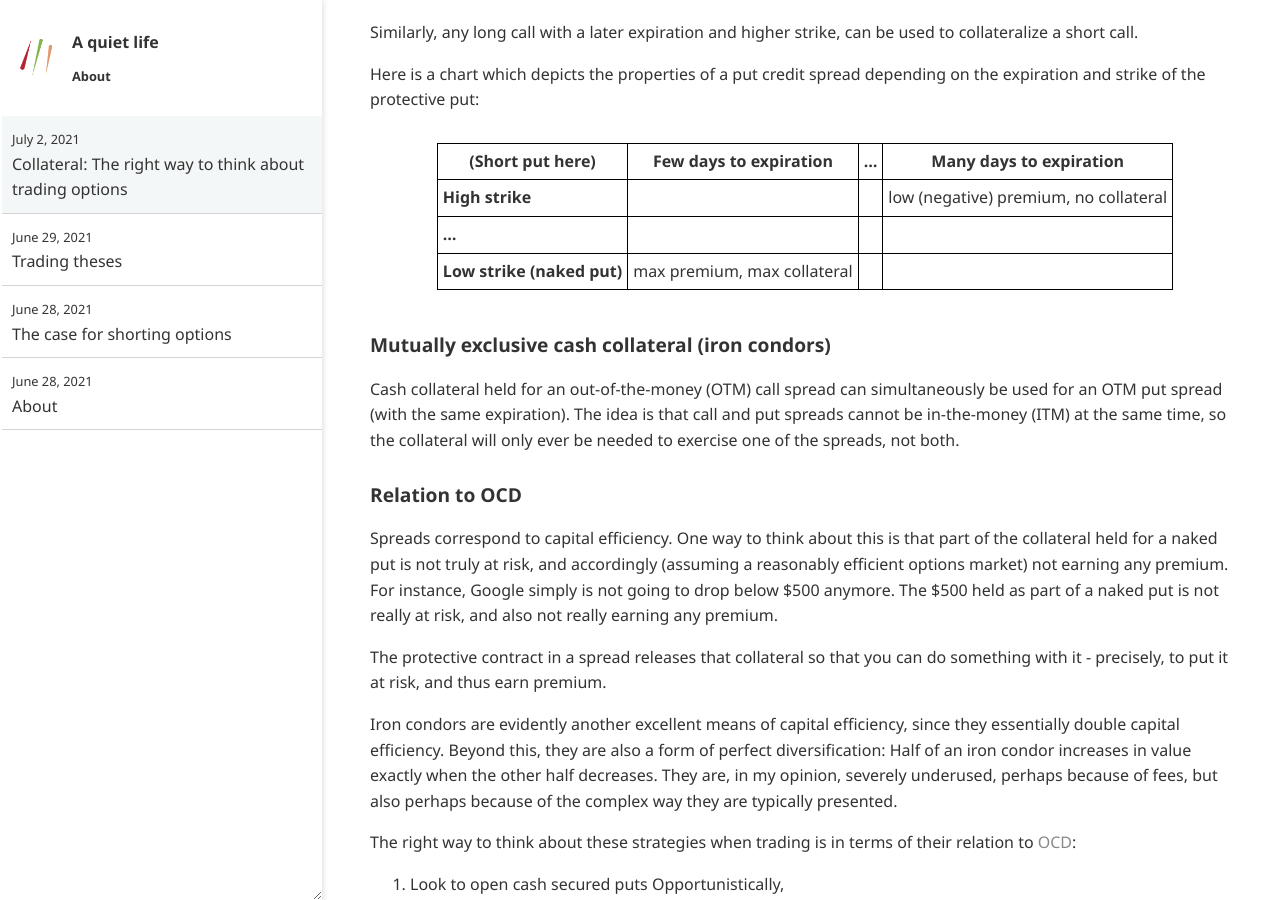
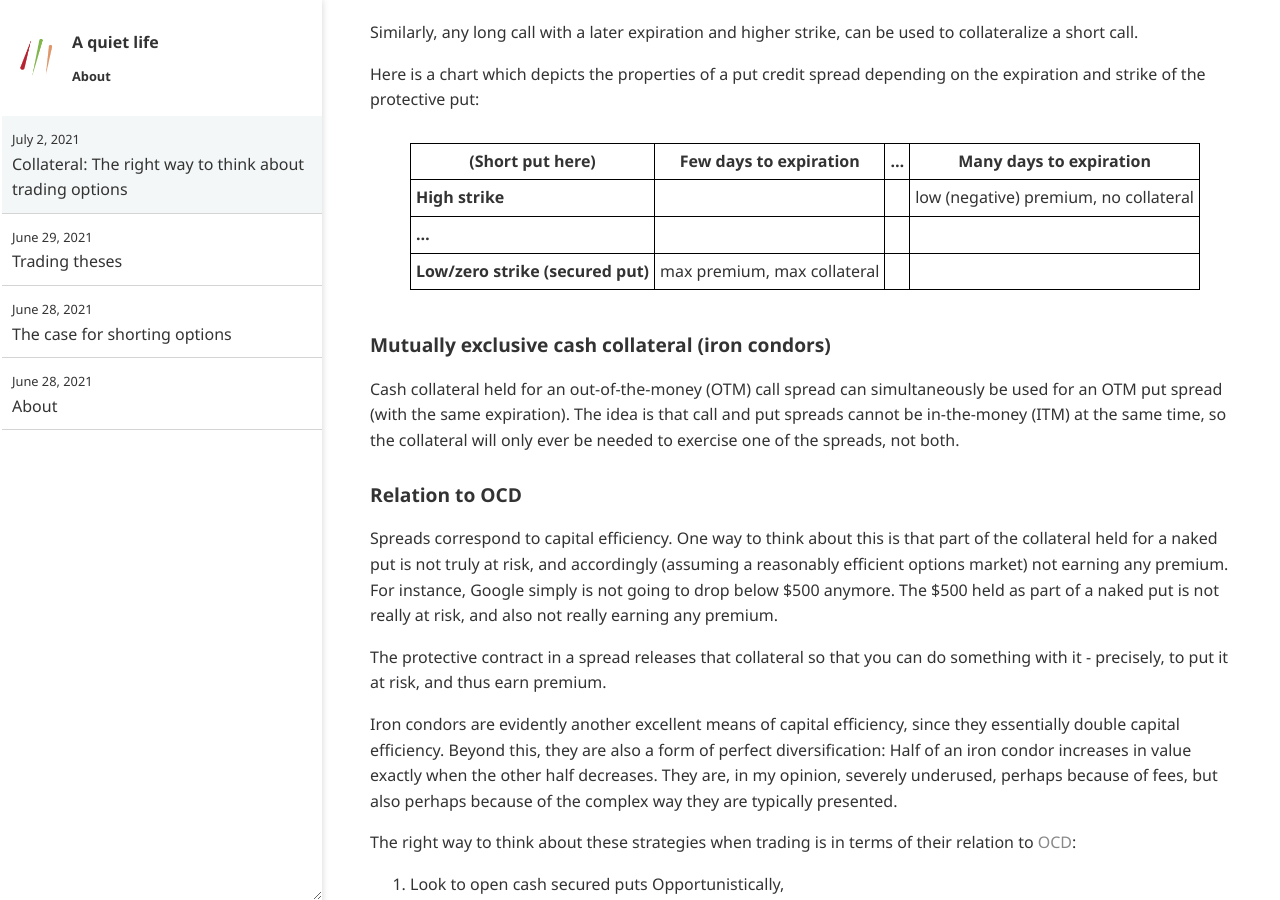
Before and after one commit to ansyblenetwork/aquietlife, a Jekyll site: the page built from _posts/2021-07-02-collateral.md, in a window 1280 px wide and 900 px high, scrolled down 1307 px. Built offline with Jekyll 4.4.1, drawn with Linux system fonts in a browser that asks for light colours.

Commit message:
Update 2021-07-02-collateral.md

```diff
--- a/_posts/2021-07-02-collateral.md
+++ b/_posts/2021-07-02-collateral.md
@@ -48,7 +48,7 @@ Here is a chart which depicts the properties of a put credit spread depending on
 | ----------- | ----------- | ----------- | ----------- |
 | __High strike__   ||| low (negative) premium, no collateral    |
 | __...__   |
-| __Low strike (naked put)__   |max premium, max collateral |
+| __Low/zero strike (secured put)__   |max premium, max collateral |
 
 
 ### Mutually exclusive cash collateral (iron condors)
```
